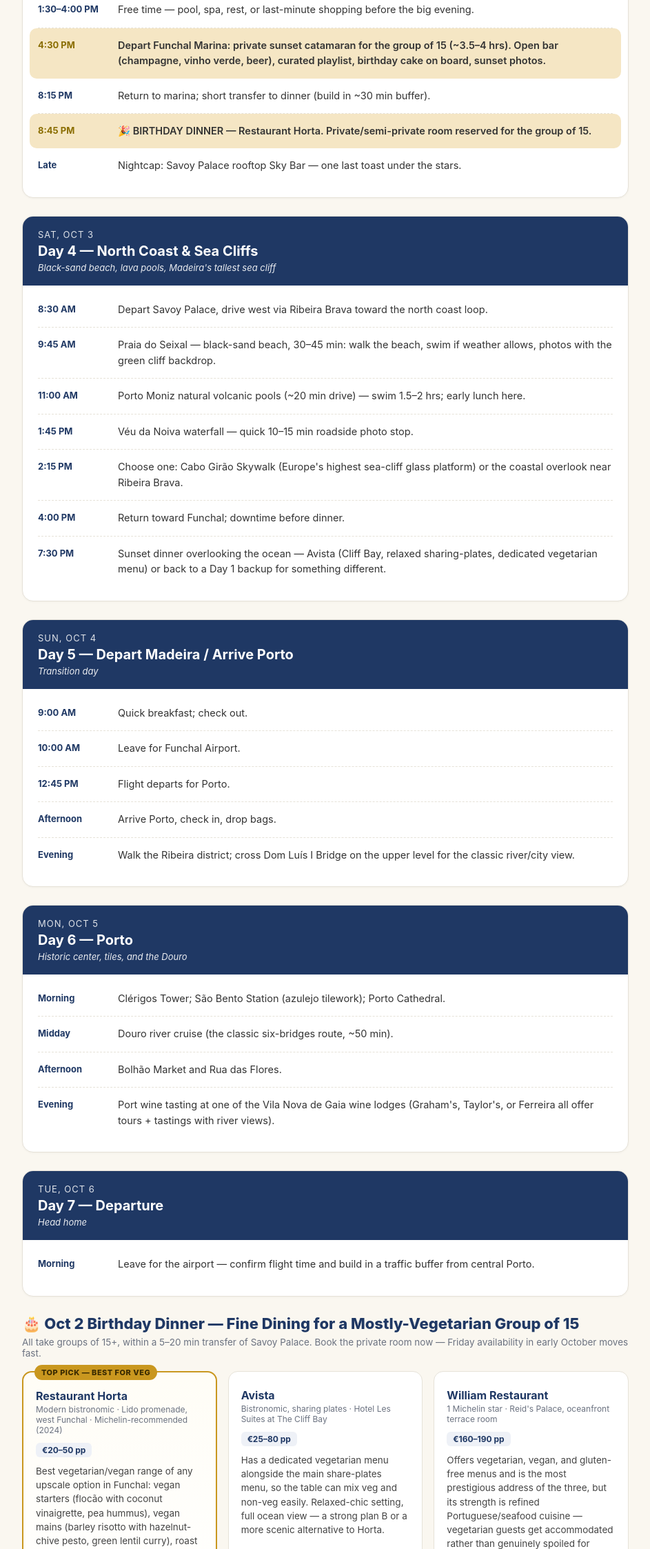
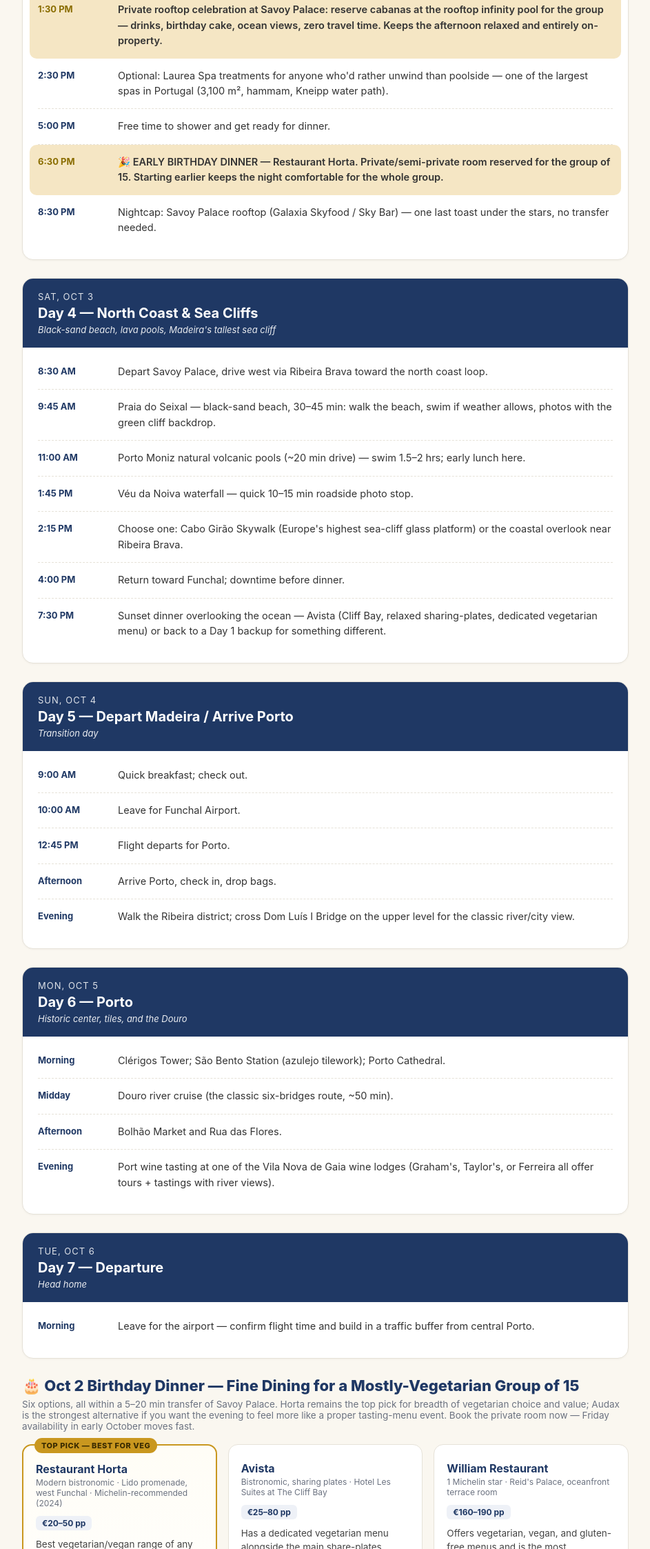
Before and after one commit to nish2320-dev/purvi-50-itinerary, a plain HTML site: page index.html in a window 1280 px wide. Shown: the part 2050-4296 px from the top of the page at 69% size, without its empty margins (168-1111 px from the left). Drawn offline with Linux system fonts and the light colour scheme.

Commit message:
Add files via upload

```diff
--- a/index.html
+++ b/index.html
@@ -328,16 +328,16 @@ const days = [
   },
   {
     id: "day3", date: "Fri, Oct 2", title: "Day 3 — Birthday Celebration Day", nav: "🎂 Bday", bday: true,
-    theme: "A lighter morning, a sunset cruise, and a milestone dinner",
+    theme: "A relaxed day at the resort, and an early milestone dinner",
     items: [
       ["8:00 AM","Optional easy levada walk for early risers: Levada dos Tornos, out-and-back from the hotel (~1 hr). Everyone else sleeps in."],
       ["10:00 AM","Leisurely hotel brunch."],
       ["11:00 AM","Monte cable car (10–15 min from hotel): ride up, stroll the Monte Palace Tropical Gardens (~1–1.5 hrs), cable car back down."],
-      ["1:30–4:00 PM","Free time — pool, spa, rest, or last-minute shopping before the big evening."],
-      ["4:30 PM","Depart Funchal Marina: private sunset catamaran for the group of 15 (~3.5–4 hrs). Open bar (champagne, vinho verde, beer), curated playlist, birthday cake on board, sunset photos.", "hl"],
-      ["8:15 PM","Return to marina; short transfer to dinner (build in ~30 min buffer)."],
-      ["8:45 PM","🎉 BIRTHDAY DINNER — Restaurant Horta. Private/semi-private room reserved for the group of 15.", "hl"],
-      ["Late","Nightcap: Savoy Palace rooftop Sky Bar — one last toast under the stars."]
+      ["1:30 PM","Private rooftop celebration at Savoy Palace: reserve cabanas at the rooftop infinity pool for the group — drinks, birthday cake, ocean views, zero travel time. Keeps the afternoon relaxed and entirely on-property.", "hl"],
+      ["2:30 PM","Optional: Laurea Spa treatments for anyone who'd rather unwind than poolside — one of the largest spas in Portugal (3,100 m², hammam, Kneipp water path)."],
+      ["5:00 PM","Free time to shower and get ready for dinner."],
+      ["6:30 PM","🎉 EARLY BIRTHDAY DINNER — Restaurant Horta. Private/semi-private room reserved for the group of 15. Starting earlier keeps the night comfortable for the whole group.", "hl"],
+      ["8:30 PM","Nightcap: Savoy Palace rooftop (Galaxia Skyfood / Sky Bar) — one last toast under the stars, no transfer needed."]
     ]
   },
   {
@@ -399,6 +399,22 @@ const dinnerOptions = [
     name:"William Restaurant", meta:"1 Michelin star · Reid's Palace, oceanfront terrace room",
     price:"€160–190 pp",
     desc:"Offers vegetarian, vegan, and gluten-free menus and is the most prestigious address of the three, but its strength is refined Portuguese/seafood cuisine — vegetarian guests get accommodated rather than genuinely spoiled for choice. Best if the group wants the Michelin-star occasion and only 2–3 guests are vegetarian."
+  },
+  {
+    badge:"STRONG ALTERNATIVE",
+    name:"Audax", meta:"Progressive Madeiran cuisine · Chef César Vieira · opened 2023, Michelin-recognized",
+    price:"€85–105 pp (5 or 7-course dinner tasting)",
+    desc:"The only option here with a genuine dedicated 5-course vegetarian tasting menu (plus standalone vegan dishes like eggplant with Madeiran spice and black truffle) rather than an adapted à la carte plate. Private dining and a chef's table are explicitly offered for celebrations. Starting at 6:30 PM, a 5-course tasting should still wrap by ~8:30–9 PM — fits the early-dinner plan well. Contact directly to confirm a private room for 15."
+  },
+  {
+    name:"Restaurant Desarma", meta:"1 Michelin star · The Views Baía, 11th floor panoramic",
+    price:"€195–300 pp",
+    desc:"The splurge option: a full vegan tasting menu alongside the regular one, so vegetarian and omnivore guests both get the genuine Michelin-tasting experience rather than a substitution. Multi-course format (\"Armed with Senses\" / \"Chef's Battle\") runs long and is priciest of the six — group capacity for 15 isn't confirmed, so call ahead before committing."
+  },
+  {
+    name:"JOY Restaurante", meta:"Contemporary Mediterranean/Portuguese · chic room, Old Town",
+    price:"€45–50 pp",
+    desc:"Stylish, well-reviewed (4.7/5), and does host groups/seminars, but no dedicated vegetarian menu is documented — likely a case-by-case kitchen accommodation. Worth a call to confirm depth of vegetarian options and private-room capacity before relying on it for a mostly-veg table of 15."
   }
 ];
 
@@ -457,7 +473,7 @@ window.addEventListener("scroll", ()=>{
 const dinnerSection = document.getElementById("dinner-section");
 dinnerSection.innerHTML = `
   <div class="section-title">🎂 Oct 2 Birthday Dinner — Fine Dining for a Mostly-Vegetarian Group of 15</div>
-  <div class="section-note">All take groups of 15+, within a 5–20 min transfer of Savoy Palace. Book the private room now — Friday availability in early October moves fast.</div>
+  <div class="section-note">Six options, all within a 5–20 min transfer of Savoy Palace. Horta remains the top pick for breadth of vegetarian choice and value; Audax is the strongest alternative if you want the evening to feel more like a proper tasting-menu event. Book the private room now — Friday availability in early October moves fast.</div>
   <div class="dinner-grid">
     ${dinnerOptions.map(o=>`
       <div class="dcard ${o.top?'top':''}">
@@ -468,7 +484,7 @@ dinnerSection.innerHTML = `
         <p>${o.desc}</p>
       </div>`).join("")}
   </div>
-  <div class="footnote">Note: Il Gallo d'Oro (2-star, Cliff Bay, ~€255–295pp) and Desarma (1-star, Views Baia) run 8–11 course tasting menus (2.5–3+ hrs) that are harder to adapt heavily vegetarian for 15 and would push a post-cruise dinner past midnight — left off this list for that reason.</div>
+  <div class="footnote">Note: Il Gallo d'Oro (2-star, Cliff Bay, ~€255–295pp) runs an 8–11 course tasting menu (2.5–3+ hrs) that's the longest and priciest option in Funchal — left off this list, but ask if the group wants to consider it instead of Desarma.</div>
 `;
 
 // Countdown
```
